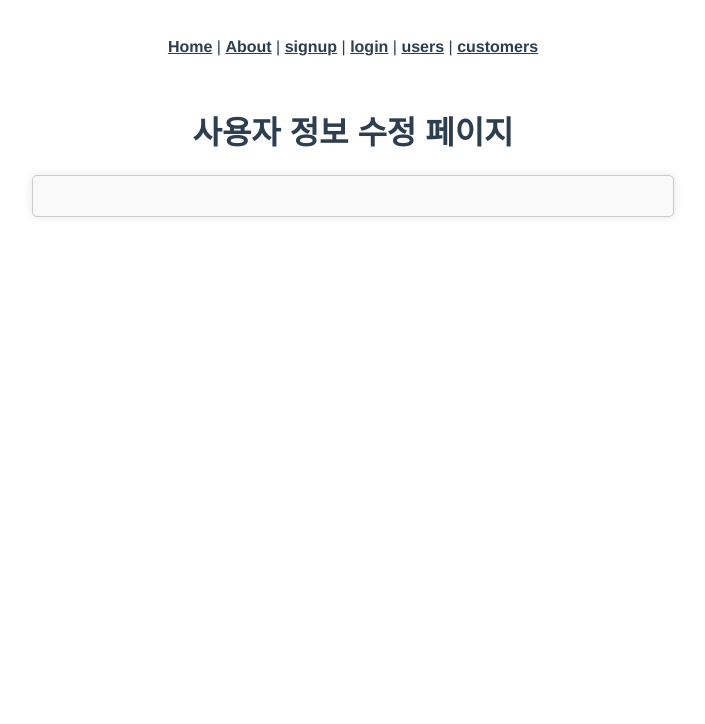
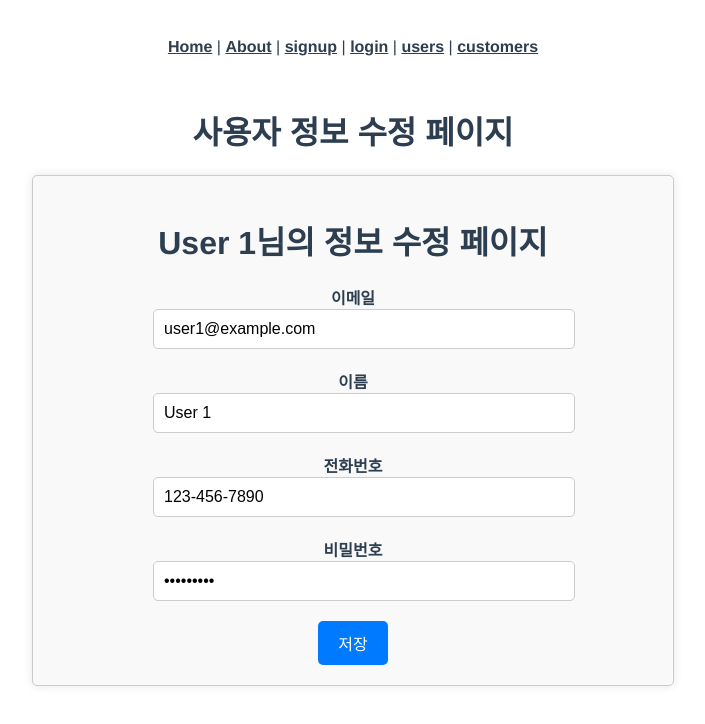
Before and after one commit to kinggodgeneralteam2/TEAM2-MINGLE-CRM, a Vue app in the folder frontend/mingle/: page /users/1/edit in a window 1280 px wide. Shown: the top 724 px of the page, without its empty margins (287-992 px from the left). Built offline with nearby package versions, Linux system fonts and the light colour scheme; no server answers; data requests are answered from the project's data file.

Commit message:
UserUpdate.vue 수정

```diff
--- a/frontend/mingle/src/components/UserUpdate.vue
+++ b/frontend/mingle/src/components/UserUpdate.vue
@@ -40,7 +40,8 @@ export default {
     async fetchUser() {
       try {
         // 사용자 정보를 가져오는 요청을 보낼 때 인증된 사용자의 토큰을 헤더에 포함하여 보냅니다.
-        const response = await axiosInstance.get('/user');
+        const userId = this.$route.params.id;
+        const response = await axiosInstance.get(`http://localhost:3000/users/${userId}`);
         this.user = response.data;
       } catch (error) {
         console.error('Error fetching user data:', error);
@@ -48,8 +49,9 @@ export default {
     },
     async updateUser() {
       try {
-        // 사용자 정보를 업데이트하는 요청을 보낼 때 인증된 사용자의 토큰을 헤더에 포함하여 보냅니다.
-        await axiosInstance.put('/user', this.user);
+        const userId = this.$route.params.id;
+        // PUT 요청 시 사용자 정보와 함께 URL에 사용자 ID를 포함시킵니다.
+        await axiosInstance.put(`http://localhost:3000/users/${userId}`, this.user);
         alert('사용자 정보가 성공적으로 업데이트되었습니다.');
         console.log('사용자 정보가 성공적으로 업데이트되었습니다.');
         // 사용자 정보가 성공적으로 업데이트되면 다른 작업을 수행할 수 있습니다.
```
